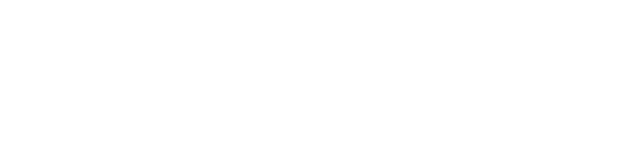
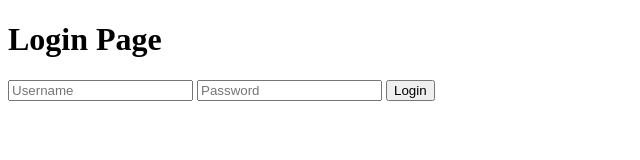
Before and after one commit to HttpAnimation/Login-Page, a plain HTML site: page index.html in a window 1280 px wide. Shown: the whole page, without its empty margins (0-640 px from the left). Drawn offline with Linux system fonts and the light colour scheme.

Commit message:
Add files via upload

```diff
--- a/index.html
+++ b/index.html
@@ -32,6 +32,10 @@
   </script>
 </head>
 <body>
-  <!-- Your modern UI HTML structure goes here -->
-</body>
+    <div class="container">
+        <h1>Login Page</h1>
+        <input type="text" id="username" placeholder="Username">
+        <input type="password" id="password" placeholder="Password">
+        <button onclick="login()">Login</button>
+        <div id="content"></div></body>
 </html>
```
